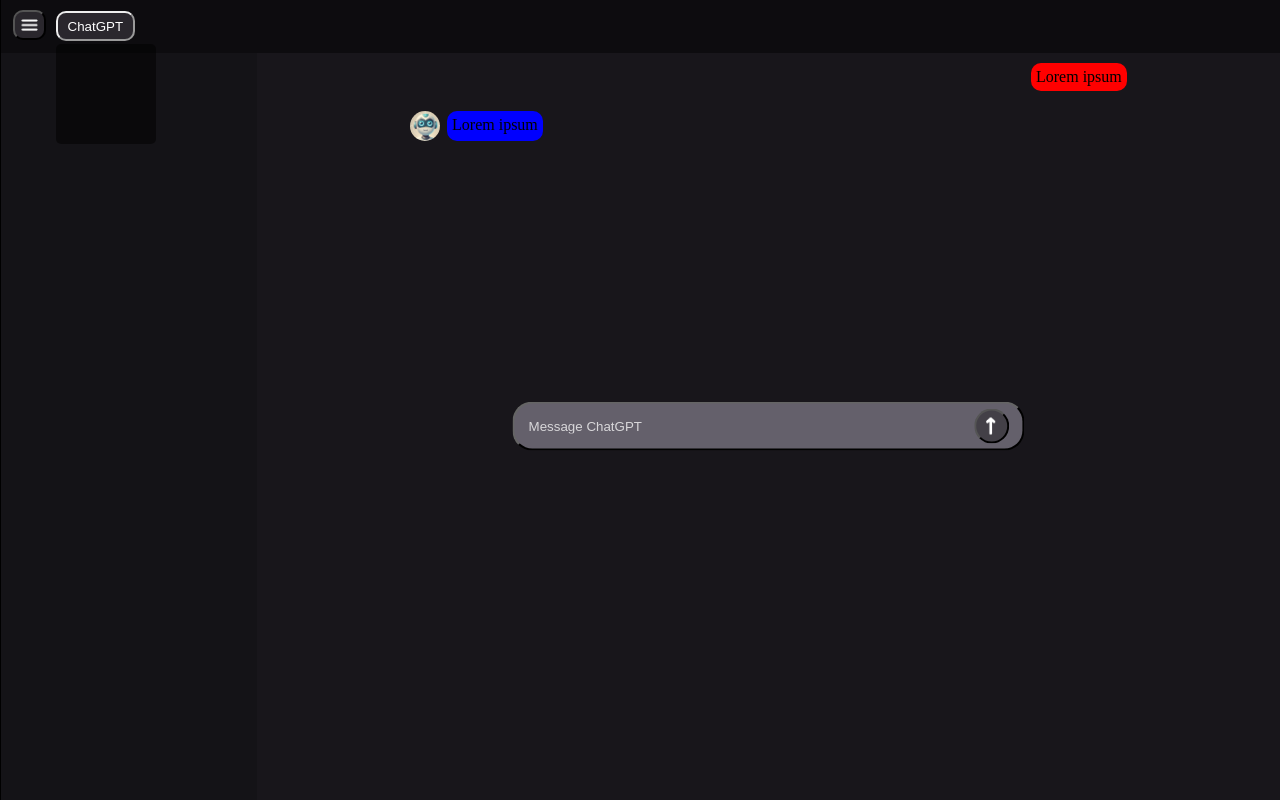
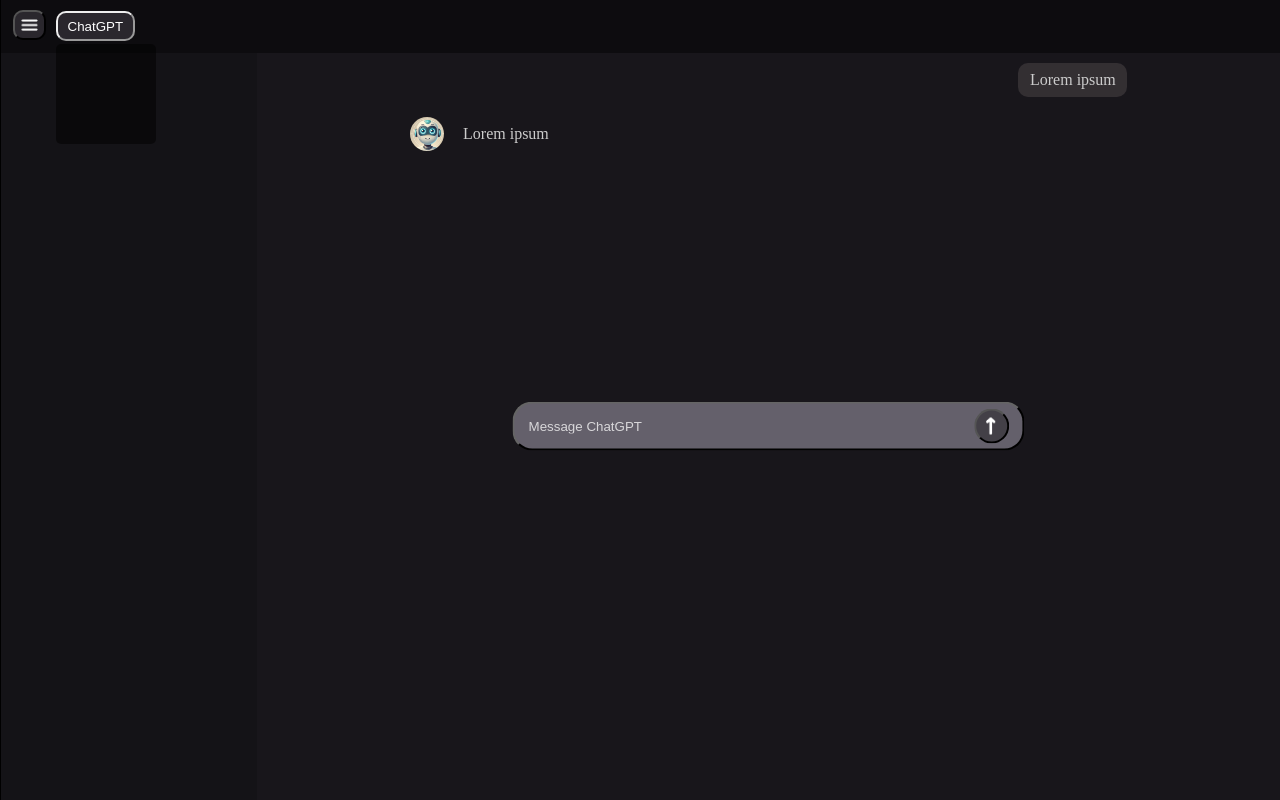
Before and after one commit to CrypticMonkey3/ChatGPT-Prompt-Remastered, a Flask app: page / in a window 1280 px wide. Run offline with Flask 3, Linux system fonts and the light colour scheme; parts of the project's set-up code (start-up, migrations or seed data) failed here and were passed over.

Commit message:
Finalised chat mechanic, future tweeks will be making it have more feedback to the user. As well as fixing output formatting.

```diff
--- a/pages.py
+++ b/pages.py
@@ -19,19 +19,25 @@ def home() -> str:
 
 @bp.route("/prompt-response", methods=["POST"])
 def prompt_response() -> Tuple[str, int]:
+    """
+    Method to be called from the frontend to get a response regarding the given prompt.
+    :return: Tuple[str, int]
+    """
+    prompt = request.get_json()
+    response = OPENAI_CLIENT.generate_text(prompt["prompt"])  # Get a response from the LLM based on the input.
+    response_content = response.choices[0].message.content
 
-    prompt = request.get_json()
+    # print(response)
+    # print("*"*100)
+    # print(response.choices)
+    # print("*" * 100)
+    # print(response.choices[0].message)
+    # print("*" * 100)
+    # print(response.choices[0].message.content)
+    # Record conversation into basic txt file.
 
-    response = OPENAI_CLIENT.generate_text(prompt["prompt"])  # Get a response from the LLM based on the input.
-    print(response)
-    print("*"*100)
-    print(response.choices)
-    print("*" * 100)
-    print(response.choices[0].message)
-    print("*" * 100)
-    print(response.choices[0].message.content)
-    # with open(OPENAI_CLIENT.conversation, "a") as file:
-    #     file.write(f"Prompt: {prompt['prompt']}\n")  # write prompt to chat history
-    #     file.write(f"Response: {response.content}\n")# write response to chat history
+    with open(OPENAI_CLIENT.conversation, "a") as file:
+        file.write(f"Prompt: {prompt['prompt']}\n")  # write prompt to chat history
+        file.write(f"Response: {response_content}\n")# write response to chat history
 
-    return prompt["prompt"], 200  # the response should be returned here
+    return response_content, 200  # the response should be returned here
--- a/static/chat_container.css
+++ b/static/chat_container.css
@@ -25,35 +25,44 @@
     position: relative;
     padding: 10px;
     display: flex;
+    margin-right: 14%;
+    margin-left: 14%;
 }
 
 .user_prompt {
     justify-content: right;
-    margin-right: 14%;
+    flex-direction: row-reverse;
 }
 
 .llm_response {
-    justify-content: left;  /* Don't really need this, but for continuity I'll add it */
-    margin-left: 14%;
+    justify-content: left;
 }
 
 .user_prompt span, .llm_response span {
     position: relative;
     border-radius: 10px;
-    padding: 5px;
+    padding: 8px 11px 8px 12px;
+    color: #cccccc;
 }
 
 .user_prompt span {
-    background-color: red;
+    background-color: rgba(133, 119, 119, 0.25);
 }
 
 .llm_response span {
-    background-color: blue;
+    background-color: transparent;
+}
+
+.llm_response img, .user_prompt img {
+    border-radius: 50%;
+    height: 34px;
+    width: 34px;
 }
 
 .llm_response img {
-    border-radius: 50%;
-    height: 30px;
-    width: 30px;
     margin-right: 7px;
 }
+
+.user_prompt img {
+    margin-left: 7px;
+}
--- a/static/prompt_inp_detection.mjs
+++ b/static/prompt_inp_detection.mjs
@@ -54,7 +54,7 @@ function displayMessage(class_name, message, chat_area){
     profile_pic.alt = `${class_name} profile picture`;
     profile_pic.src = class_name === "llm_response" ? "/static/DALL·E 2024-11-07 15.36.52 - ChatGPT\'s visual description of itself.png" : "https://external-content.duckduckgo.com/iu/?u=https%3A%2F%2Fstatic.miraheze.org%2Fwindowswallpaperwiki%2Fthumb%2F6%2F67%2FUser_(Windows_10_1507-1909).png%2F200px-User_(Windows_10_1507-1909).png&f=1&nofb=1&ipt=72cdee34bbd2bdd678ccbac1239f3677541ae92826b54bf6cbfc3decf79f3f73&ipo=images";
 
-
+    chat_div.appendChild(profile_pic);  // Make the img element of the profile picture be part of the div
     chat_div.appendChild(message_content);  // Make the span element the child of the div.
     doc_frag.appendChild(chat_div);  // Add the div element to the document fragment.
 
```
